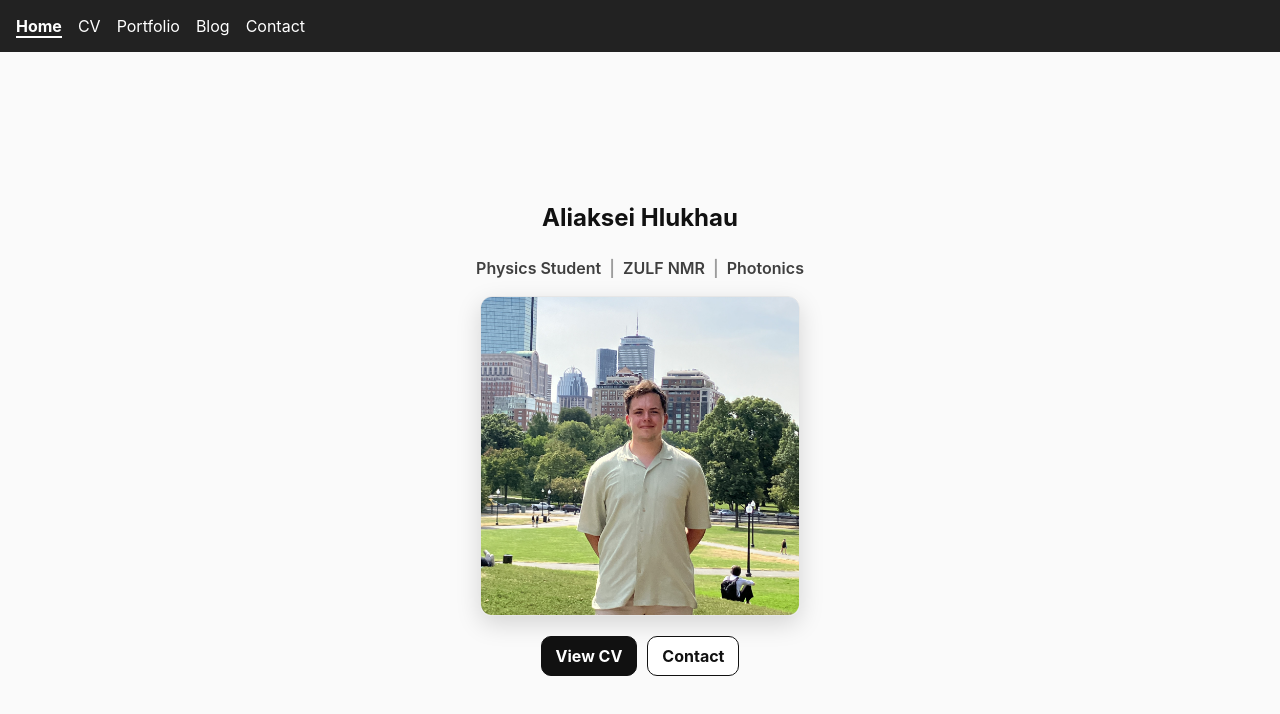
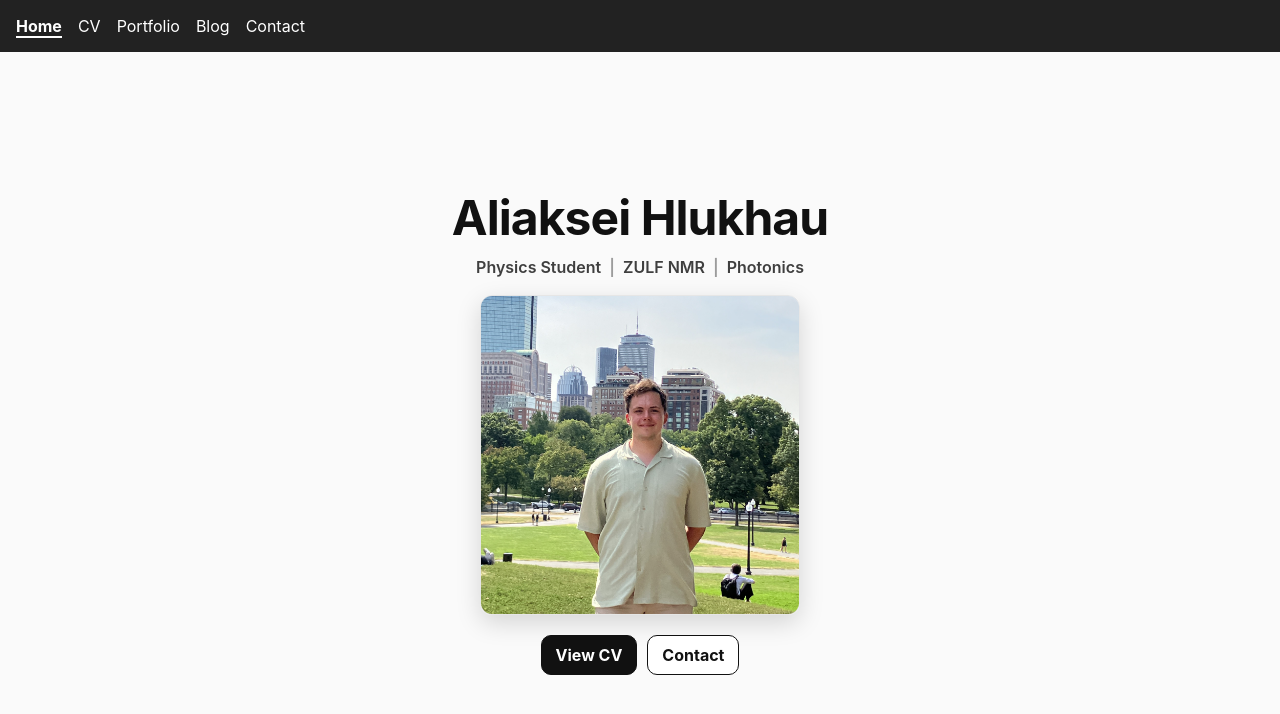
Before and after one commit to aleksygluchow/project03, a Next.js app: page / in a window 1280 px wide. Shown: the top 714 px of the page. Built offline with nearby package versions, Linux system fonts and the light colour scheme.

Commit message:
EDIT HEAD

```diff
--- a/src/pages/index.js
+++ b/src/pages/index.js
@@ -66,7 +66,12 @@ const styles = {
     gap: 8,              // tighter vertical rhythm
     padding: '0 16px',
   },
-    subline: {
+  h1: {
+    margin: 0,          // kill global h1 margins
+    fontSize: 'clamp(28px, 6vw, 48px)',
+    letterSpacing: '-0.02em',
+  },
+  subline: {
     display: 'flex',
     gap: 8,
     alignItems: 'center',
```
